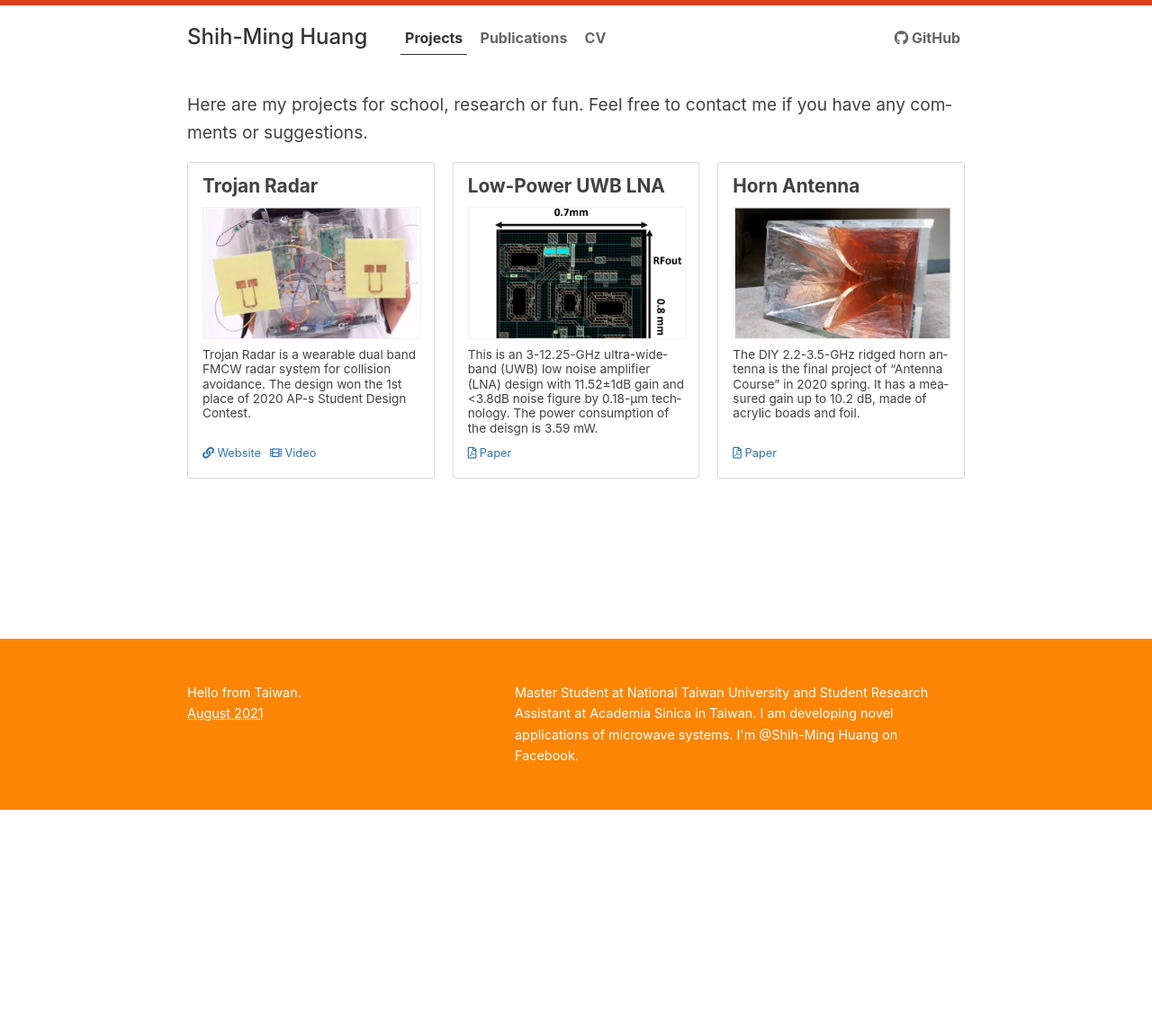
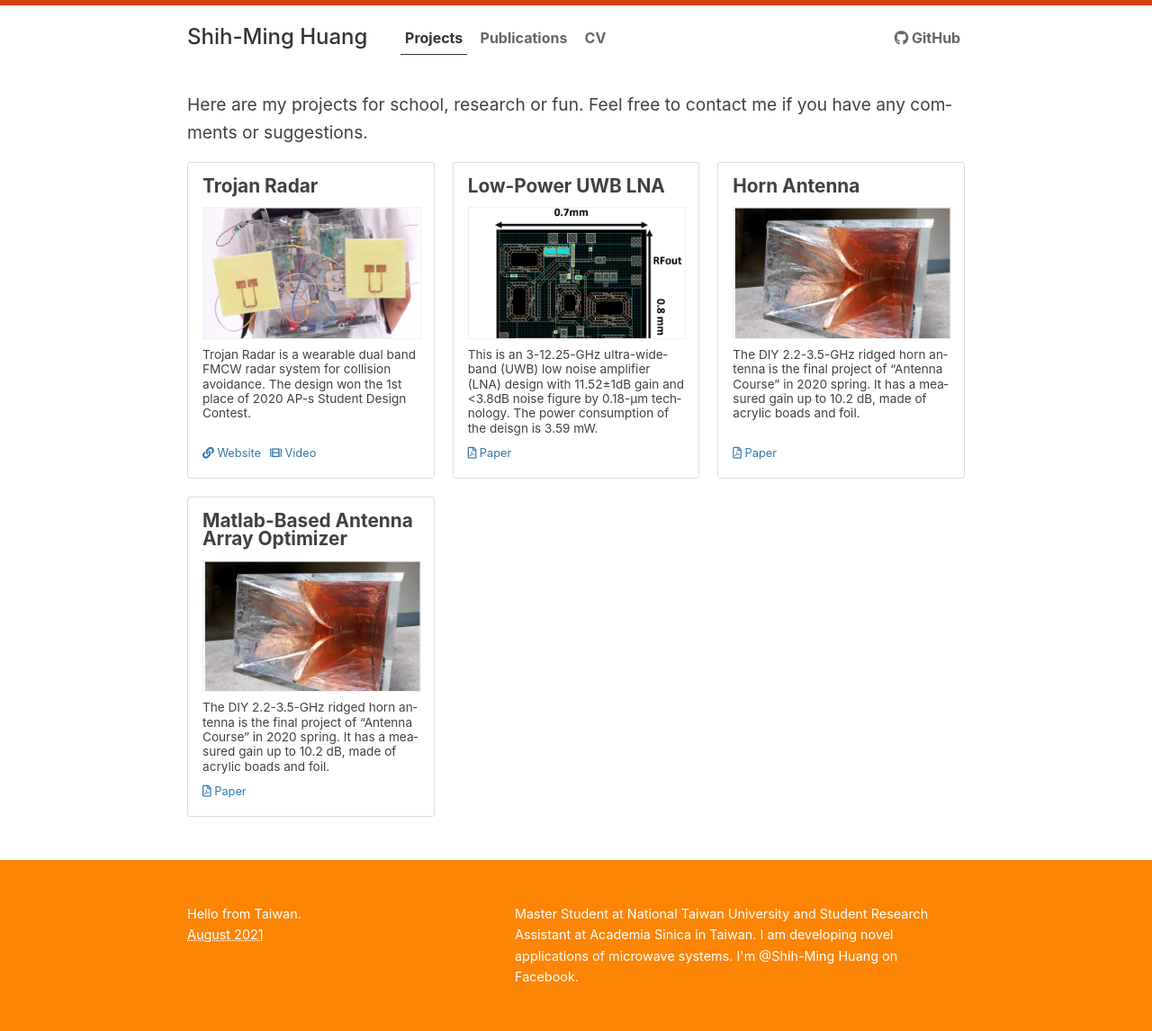
Before and after one commit to Shih-Ming/mypage, a Jekyll site: the page built from projects.md, in a window 1280 px wide. Shown: the whole page at 90% size. Built offline with Jekyll 4.4.1, drawn with Linux system fonts in a browser that asks for light colours; before the commit the page ends 900 px from its top, so only the background shows below that.

Commit message:
add Matlab-based Optimizer

```diff
--- a/_data/projects.yml
+++ b/_data/projects.yml
@@ -16,3 +16,8 @@
   image: Horn.jpg
   description: "The DIY 2.2-3.5-GHz ridged horn antenna is the final project of \"Antenna Course\" in 2020 spring. It has a measured gain up to 10.2 dB, made of acrylic boads and foil."
   highlight: 3
+
+- title: Matlab-Based Antenna Array Optimizer
+  paper: pptx/Matlab-Based Antenna Array Optimizer.pptx
+  image: Horn.jpg
+  description: "The DIY 2.2-3.5-GHz ridged horn antenna is the final project of \"Antenna Course\" in 2020 spring. It has a measured gain up to 10.2 dB, made of acrylic boads and foil."
```
Also changed, not shown: 1 other file.
